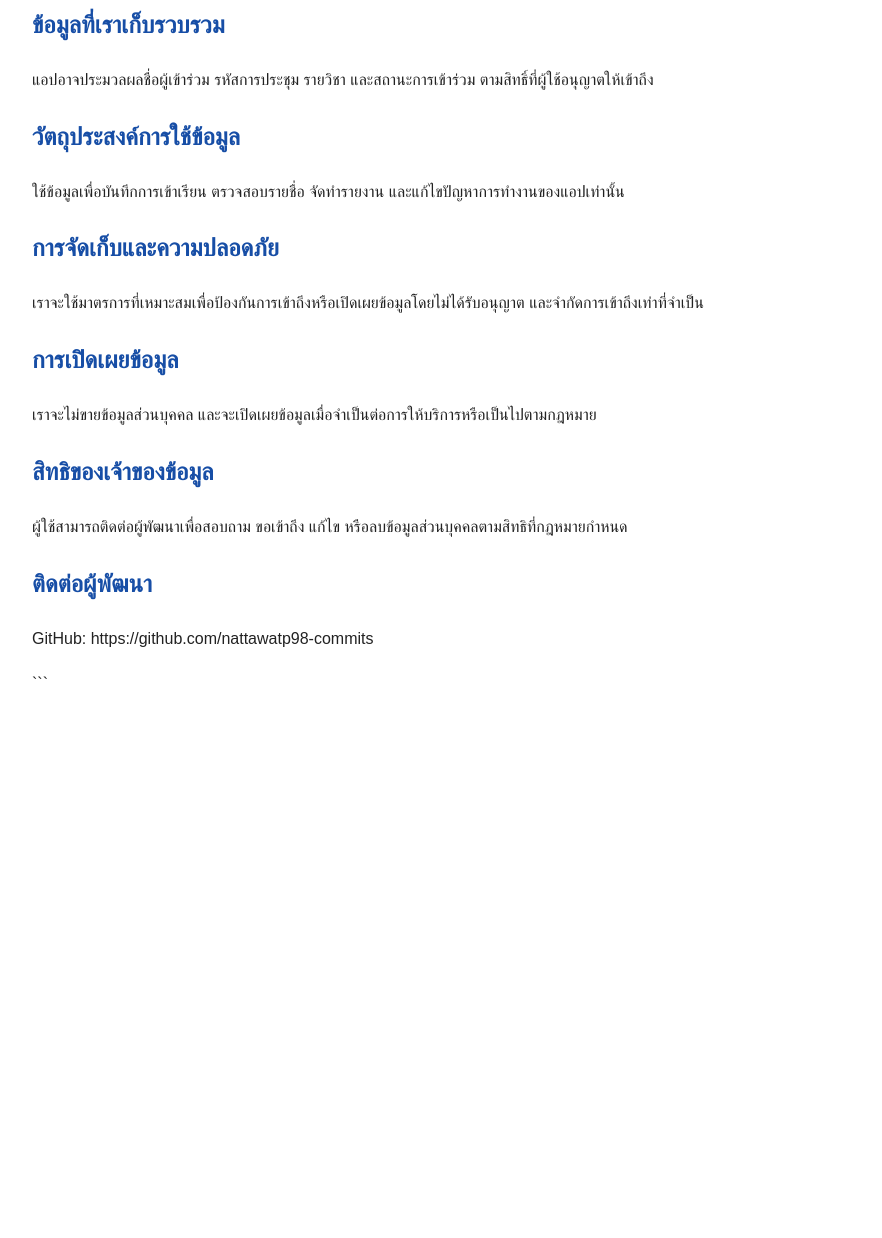
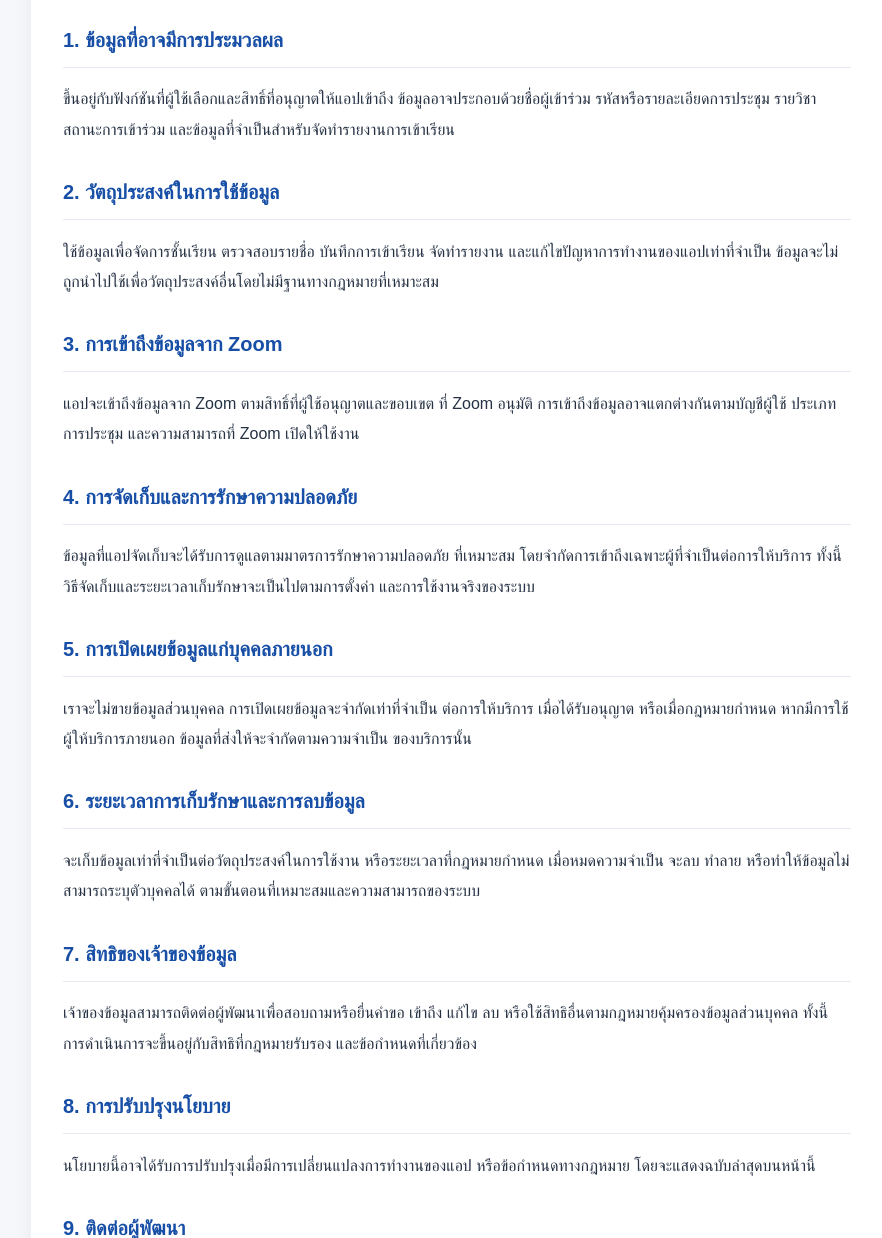
Before and after one commit to nattawatp98-commits/zoom-checklist-policy, a plain HTML site: page index.html in a window 1280 px wide. Shown: the part 260-1498 px from the top of the page, without its empty margins (183-1065 px from the left). Before the commit the page ends 998 px from the top, so only its background shows below. Drawn offline with Linux system fonts and the light colour scheme.

Commit message:
Enhance privacy policy layout and content
Updated the privacy policy page with additional information and improved styling.

````diff
--- a/index.html
+++ b/index.html
@@ -1,31 +1,136 @@
-```html
+
 <!DOCTYPE html>
 <html lang="th">
 <head>
   <meta charset="UTF-8">
   <meta name="viewport" content="width=device-width, initial-scale=1">
   <title>นโยบายความเป็นส่วนตัว | Zoom CheckList</title>
+  <meta name="description" content="นโยบายความเป็นส่วนตัวสำหรับแอป Zoom CheckList">
   <style>
-body{font-family:Arial,sans-serif;max-width:850px;margin:40px auto;padding:0 20px;line-height:1.8;color:#222}
-h1,h2{color:#174ea6}
+    * { box-sizing: border-box; }
+    body {
+      font-family: Arial, Tahoma, sans-serif;
+      max-width: 900px;
+      margin: 0 auto;
+      padding: 32px 24px;
+      line-height: 1.9;
+      color: #263244;
+      background: #f5f7fb;
+    }
+    main {
+      background: #fff;
+      padding: 32px;
+      border-radius: 14px;
+      box-shadow: 0 4px 20px rgba(0,0,0,.06);
+    }
+    h1, h2 { color: #174ea6; }
+    h1 { font-size: 30px; line-height: 1.5; }
+    h2 {
+      margin-top: 28px;
+      font-size: 20px;
+      border-bottom: 1px solid #e5eaf2;
+      padding-bottom: 8px;
+    }
+    a { color: #174ea6; overflow-wrap: anywhere; }
+    .updated { color: #65738a; font-size: 14px; }
+    footer {
+      margin-top: 32px;
+      padding-top: 18px;
+      border-top: 1px solid #e5eaf2;
+      color: #65738a;
+      font-size: 14px;
+    }
+    @media (max-width: 600px) {
+      body { padding: 12px; }
+      main { padding: 20px; }
+      h1 { font-size: 24px; }
+    }
   </style>
 </head>
 <body>
+<main>
   <h1>นโยบายความเป็นส่วนตัว — Zoom CheckList</h1>
-<p>ปรับปรุงล่าสุด: 10 ตุลาคม 2569</p>
-<p>Zoom CheckList เป็นแอปพลิเคชันช่วยจัดการการเข้าเรียนและการเข้าร่วมประชุมผ่าน Zoom</p>
-<h2>ข้อมูลที่เราเก็บรวบรวม</h2>
-<p>แอปอาจประมวลผลชื่อผู้เข้าร่วม รหัสการประชุม รายวิชา และสถานะการเข้าร่วม ตามสิทธิ์ที่ผู้ใช้อนุญาตให้เข้าถึง</p>
-<h2>วัตถุประสงค์การใช้ข้อมูล</h2>
-<p>ใช้ข้อมูลเพื่อบันทึกการเข้าเรียน ตรวจสอบรายชื่อ จัดทำรายงาน และแก้ไขปัญหาการทำงานของแอปเท่านั้น</p>
-<h2>การจัดเก็บและความปลอดภัย</h2>
-<p>เราจะใช้มาตรการที่เหมาะสมเพื่อป้องกันการเข้าถึงหรือเปิดเผยข้อมูลโดยไม่ได้รับอนุญาต และจำกัดการเข้าถึงเท่าที่จำเป็น</p>
-<h2>การเปิดเผยข้อมูล</h2>
-<p>เราจะไม่ขายข้อมูลส่วนบุคคล และจะเปิดเผยข้อมูลเมื่อจำเป็นต่อการให้บริการหรือเป็นไปตามกฎหมาย</p>
-<h2>สิทธิของเจ้าของข้อมูล</h2>
-<p>ผู้ใช้สามารถติดต่อผู้พัฒนาเพื่อสอบถาม ขอเข้าถึง แก้ไข หรือลบข้อมูลส่วนบุคคลตามสิทธิที่กฎหมายกำหนด</p>
-<h2>ติดต่อผู้พัฒนา</h2>
-<p>GitHub: https://github.com/nattawatp98-commits</p>
+  <p class="updated">ปรับปรุงล่าสุด: 10 ตุลาคม 2569</p>
+
+  <p>
+    Zoom CheckList เป็นแอปพลิเคชันสำหรับช่วยจัดการการเข้าเรียน
+    และตรวจสอบการเข้าร่วมประชุมผ่าน Zoom นโยบายนี้อธิบายประเภทข้อมูล
+    วัตถุประสงค์ในการใช้ข้อมูล และแนวทางดูแลข้อมูลส่วนบุคคลของผู้ใช้
+  </p>
+
+  <h2>1. ข้อมูลที่อาจมีการประมวลผล</h2>
+  <p>
+    ขึ้นอยู่กับฟังก์ชันที่ผู้ใช้เลือกและสิทธิ์ที่อนุญาตให้แอปเข้าถึง
+    ข้อมูลอาจประกอบด้วยชื่อผู้เข้าร่วม รหัสหรือรายละเอียดการประชุม
+    รายวิชา สถานะการเข้าร่วม และข้อมูลที่จำเป็นสำหรับจัดทำรายงานการเข้าเรียน
+  </p>
+
+  <h2>2. วัตถุประสงค์ในการใช้ข้อมูล</h2>
+  <p>
+    ใช้ข้อมูลเพื่อจัดการชั้นเรียน ตรวจสอบรายชื่อ บันทึกการเข้าเรียน
+    จัดทำรายงาน และแก้ไขปัญหาการทำงานของแอปเท่าที่จำเป็น
+    ข้อมูลจะไม่ถูกนำไปใช้เพื่อวัตถุประสงค์อื่นโดยไม่มีฐานทางกฎหมายที่เหมาะสม
+  </p>
+
+  <h2>3. การเข้าถึงข้อมูลจาก Zoom</h2>
+  <p>
+    แอปจะเข้าถึงข้อมูลจาก Zoom ตามสิทธิ์ที่ผู้ใช้อนุญาตและขอบเขต
+    ที่ Zoom อนุมัติ การเข้าถึงข้อมูลอาจแตกต่างกันตามบัญชีผู้ใช้
+    ประเภทการประชุม และความสามารถที่ Zoom เปิดให้ใช้งาน
+  </p>
+
+  <h2>4. การจัดเก็บและการรักษาความปลอดภัย</h2>
+  <p>
+    ข้อมูลที่แอปจัดเก็บจะได้รับการดูแลตามมาตรการรักษาความปลอดภัย
+    ที่เหมาะสม โดยจำกัดการเข้าถึงเฉพาะผู้ที่จำเป็นต่อการให้บริการ
+    ทั้งนี้ วิธีจัดเก็บและระยะเวลาเก็บรักษาจะเป็นไปตามการตั้งค่า
+    และการใช้งานจริงของระบบ
+  </p>
+
+  <h2>5. การเปิดเผยข้อมูลแก่บุคคลภายนอก</h2>
+  <p>
+    เราจะไม่ขายข้อมูลส่วนบุคคล การเปิดเผยข้อมูลจะจำกัดเท่าที่จำเป็น
+    ต่อการให้บริการ เมื่อได้รับอนุญาต หรือเมื่อกฎหมายกำหนด
+    หากมีการใช้ผู้ให้บริการภายนอก ข้อมูลที่ส่งให้จะจำกัดตามความจำเป็น
+    ของบริการนั้น
+  </p>
+
+  <h2>6. ระยะเวลาการเก็บรักษาและการลบข้อมูล</h2>
+  <p>
+    จะเก็บข้อมูลเท่าที่จำเป็นต่อวัตถุประสงค์ในการใช้งาน
+    หรือระยะเวลาที่กฎหมายกำหนด เมื่อหมดความจำเป็น
+    จะลบ ทำลาย หรือทำให้ข้อมูลไม่สามารถระบุตัวบุคคลได้
+    ตามขั้นตอนที่เหมาะสมและความสามารถของระบบ
+  </p>
+
+  <h2>7. สิทธิของเจ้าของข้อมูล</h2>
+  <p>
+    เจ้าของข้อมูลสามารถติดต่อผู้พัฒนาเพื่อสอบถามหรือยื่นคำขอ
+    เข้าถึง แก้ไข ลบ หรือใช้สิทธิอื่นตามกฎหมายคุ้มครองข้อมูลส่วนบุคคล
+    ทั้งนี้ การดำเนินการจะขึ้นอยู่กับสิทธิที่กฎหมายรับรอง
+    และข้อกำหนดที่เกี่ยวข้อง
+  </p>
+
+  <h2>8. การปรับปรุงนโยบาย</h2>
+  <p>
+    นโยบายนี้อาจได้รับการปรับปรุงเมื่อมีการเปลี่ยนแปลงการทำงานของแอป
+    หรือข้อกำหนดทางกฎหมาย โดยจะแสดงฉบับล่าสุดบนหน้านี้
+  </p>
+
+  <h2>9. ติดต่อผู้พัฒนา</h2>
+  <p>
+    GitHub:
+    <a href="https://github.com/nattawatp98-commits">
+      https://github.com/nattawatp98-commits
+    </a>
+  </p>
+  <p>
+    กรุณาติดต่อผ่านบัญชี GitHub ข้างต้นเพื่อสอบถามเกี่ยวกับนโยบายนี้
+  </p>
+
+  <footer>
+    Zoom CheckList — นโยบายความเป็นส่วนตัว
+  </footer>
+</main>
 </body>
 </html>
-```
````
Lines whose indentation alone changed are shown as unchanged.
